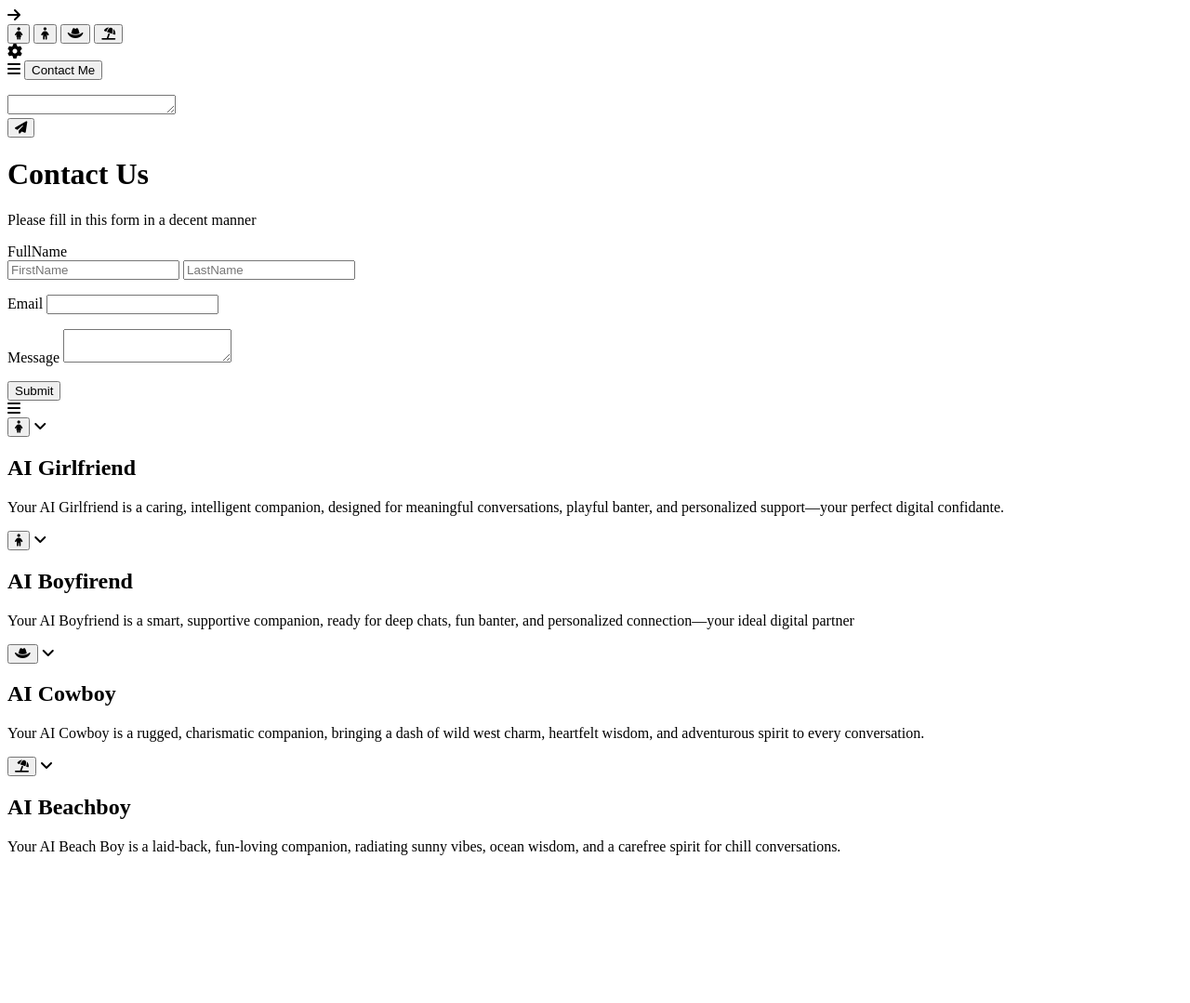
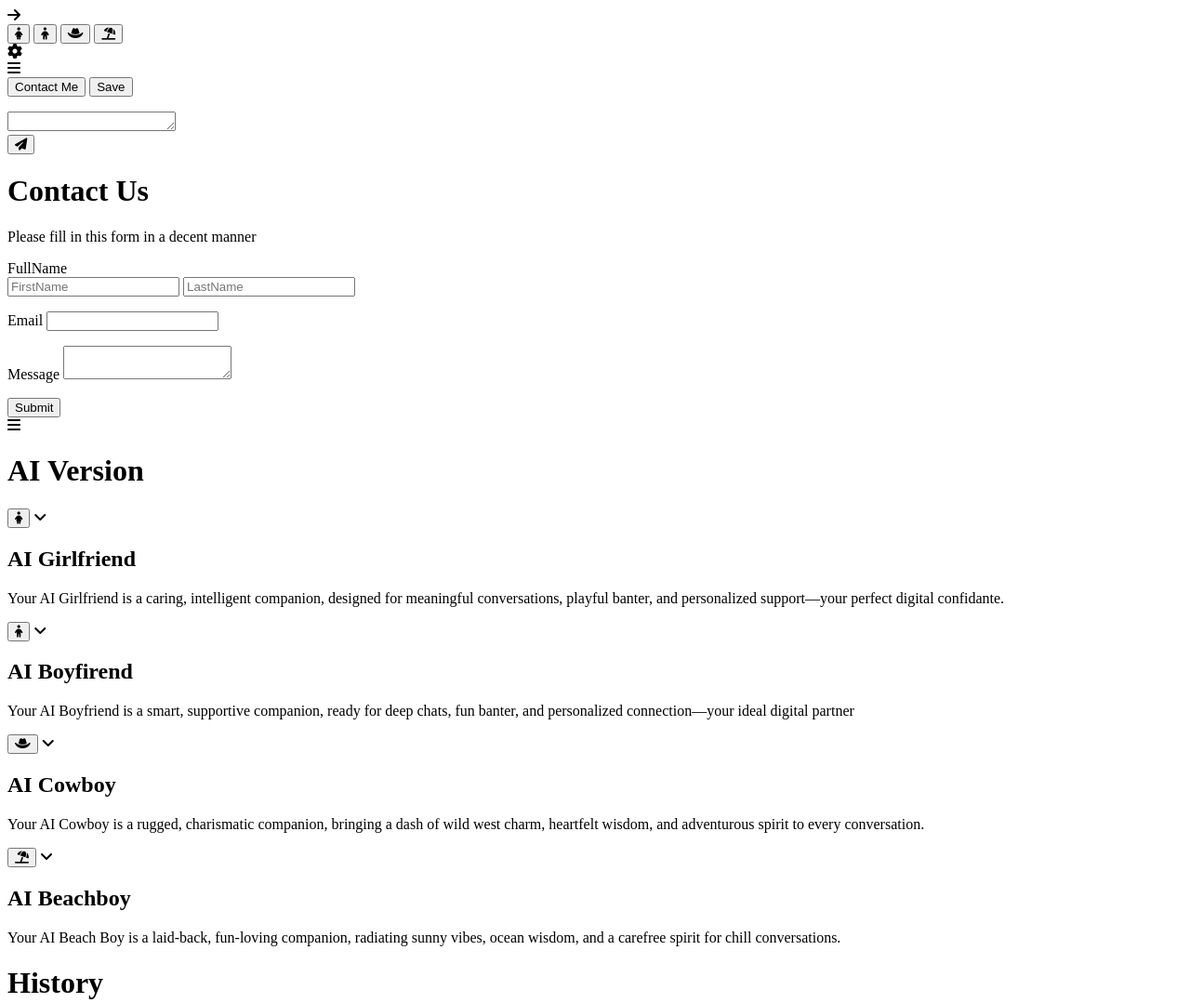
Before and after one commit to CreefordSanchez/talk-to-your-ai, a website with bundled scripts: page index.html in a window 1280 px wide. Shown: the whole page at 93% size. Before the commit the page ends 936 px from the top, so only its background shows below. Built offline with nearby package versions, Linux system fonts and the light colour scheme.

Commit message:
update-menutab-and-header

```diff
--- a/assets/css/form.css
+++ b/assets/css/form.css
@@ -1,13 +1,8 @@
 @charset "utf-8";
 
 .contact-btn {
-  border: none;
   background-color: #1e1e1ee0;
-  color: #fff;
-  padding: 14px 17px;
-  border-radius: 5px;
-  cursor: pointer;
-  transition: 0.5s ease;
+  color: var(--app-white);
 }
 
 .contact-btn:hover {
--- a/assets/css/style.css
+++ b/assets/css/style.css
@@ -90,10 +90,13 @@ main {
   background-color: var(--app-gray);
   transition: 0.5s ease;
   padding: 20px 15px;
-}
+  overflow: auto;
 
-.ai-description-list {
-  padding-top: 20px;
+  h1 {
+    color: var(--app-white);
+    padding-top: 20px;
+    font-weight: 500;
+  }
 }
 
 .version-description {
@@ -138,20 +141,9 @@ main {
   display: inline;
 }
 
-
 /*------------------------------------------------------------------------------
-  Chat Contents
+  Header
 ------------------------------------------------------------------------------*/
-.chat-contents {
-  height: 100vh;
-  width: calc(100% - 80px);
-  background-color: var(--app-black);
-  padding: 0 15px;
-  color: var(--app-white);
-  overflow: auto;
-  position: relative;
-}
-
 header {
   padding: 20px 5px;
   top: 0;
@@ -166,9 +158,46 @@ header {
   }
 }
 
+.header-btn {
+  display: flex;
+  gap: 10px;
+
+  button {
+    border: none;
+    height: 43px;
+    width: 105px;
+    border-radius: 5px;
+    cursor: pointer;
+    transition: 0.5s ease;
+    font-size: 14px;
+  }
+}
+
+.save-btn {
+  background-color: var(--app-white);
+  color: var(--app-black);
+}
+
+.save-btn:hover {
+  background-color: #ffffffe5;
+}
+
 .expand {
   font-size: 25px;
   color: var(--app-white);
+}
+
+/*------------------------------------------------------------------------------
+  Chat Contents
+------------------------------------------------------------------------------*/
+.chat-contents {
+  height: 100vh;
+  width: calc(100% - 80px);
+  background-color: var(--app-black);
+  padding: 0 15px;
+  color: var(--app-white);
+  overflow: auto;
+  position: relative;
 }
 
 .print-version-container {
@@ -277,7 +306,7 @@ header {
   border-radius: 6px;
 }
 
-button {
+.input-prompt button {
   background-color: #00000000;
   border: none;
 }
@@ -291,7 +320,6 @@ button {
   display: flex;
   justify-content: end;
 }
-
 
 /*------------------------------------------------------------------------------
   Media Queries
--- a/index.html
+++ b/index.html
@@ -45,7 +45,10 @@
           <div class="header-content">
             <i class="fa-solid fa-bars expand"></i>
 
-            <button class="contact-btn">Contact Me</button>
+            <div class="header-btn">
+              <button class="contact-btn">Contact Me</button>
+              <button class="save-btn">Save</button>
+            </div>
           </div>
         </header>
 
@@ -108,6 +111,7 @@
         </div>
 
         <div class="ai-description-list">
+          <h1>AI Version</h1>
           <div class="version-description">
             <div class="logo-and-exapnd-description">
               <button class="icon-circle gf" value="Girlfriend" title="AI Girlfriend">
@@ -176,8 +180,14 @@
             </div>
           </div>
         </div>
+
+        <div class="chat-history">
+          <h1>History</h1>
+          <div class="history-list">
+
+          </div>
+        </div>
       </div>
-
     </main>
   </body>
 </html>
```
